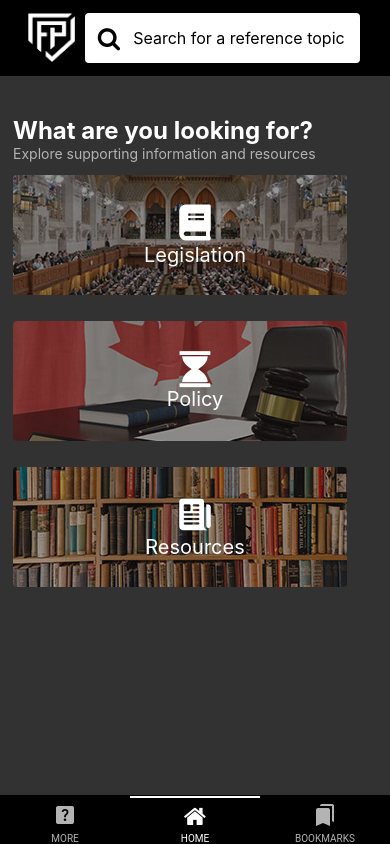
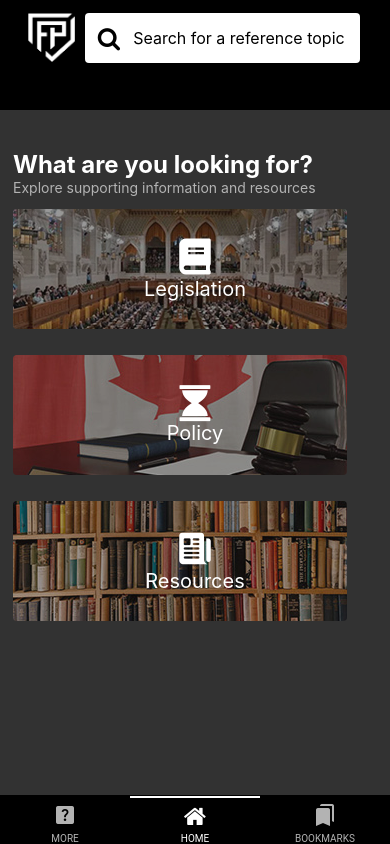
Before and after one commit to OrganizedIsolatedInsect/Field-Point, a React Native app: screen /Home in a window 390 px wide. Built offline with nearby package versions, Linux system fonts and the light colour scheme; what react-native-sqlite-storage would draw is missing.

Commit message:
Implemented breadcrumb

```diff
--- a/src/Screens/Home/HomeScreen.js
+++ b/src/Screens/Home/HomeScreen.js
@@ -1,4 +1,4 @@
-import { Text, ScrollView } from "react-native";
+import { Text, View, ScrollView } from "react-native";
 import React from "react";
 import styles from "../../Shared/styles.js";
 import HomeScreenButton from "../../Shared/Components/HomeScreenButton.js";
@@ -33,10 +33,11 @@ let showButtons = HomeScreenData.map(
   }
 );
 
-
 const HomeScreen = ({ navigation }) => {
   return (
-    <ScrollView style={styles.screenBackground}>
+    <ScrollView>
+      <Breadcrumb />
+      <View style={styles.screenBackground}>
         <Text style={styles.homeScreenHeader}>What are you looking for?</Text>
         <Text style={styles.homeScreenSubHeader}>
           Explore supporting information and resources
@@ -45,6 +46,7 @@ const HomeScreen = ({ navigation }) => {
         {/* Show the buttons from the <HomeScreenButton /> compoment
       with props mapped from the HomeScreenData.js JSON file */}
         {showButtons}
+      </View>
     </ScrollView>
   );
 };
```
Lines whose indentation alone changed are shown as unchanged.
